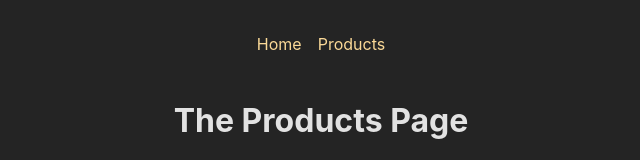
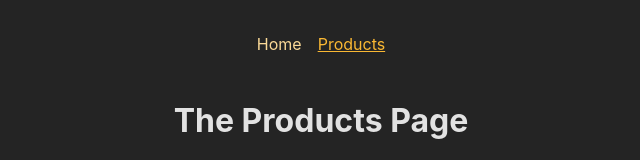
Before and after one commit to simonecapezzani/react-routing, a React (Create React App) app: page /products in a window 1280 px wide. Shown: the top 160 px of the page, without its empty margins (319-959 px from the left). Built offline with nearby package versions, Linux system fonts and the light colour scheme.

Commit message:
Add NavLink routing with isActive func

```diff
--- a/src/components/MainNavigation.js
+++ b/src/components/MainNavigation.js
@@ -1,13 +1,29 @@
-import { Link } from "react-router-dom";
+import { NavLink } from "react-router-dom";
 
 import classes from './MainNavigation.module.css';
+
+// NavLink component automatically gets the isActive prop via className
 
 function MainNavigation() {
     return <header className={classes.header}>
         <nav>
             <ul className={classes.list}>
-                <li><Link to='/'>Home</Link></li>
-                <li><Link to='/products'>Products</Link></li>
+                <li>
+                    <NavLink
+                        to='/'
+                        className={({ isActive }) => isActive ? classes.active : undefined}
+                        // the end prod indicates that the link should be active if the url ends with this address ( "/" )
+                        end
+                    >
+                        Home
+                    </NavLink>
+                </li>
+                <li>
+                    <NavLink
+                        className={({ isActive }) => isActive ? classes.active : undefined} to='/products'>
+                        Products
+                    </NavLink>
+                </li>
             </ul>
         </nav>
     </header>
```
Also changed, not shown: src/components/MainNavigation.module.css (indentation only).
